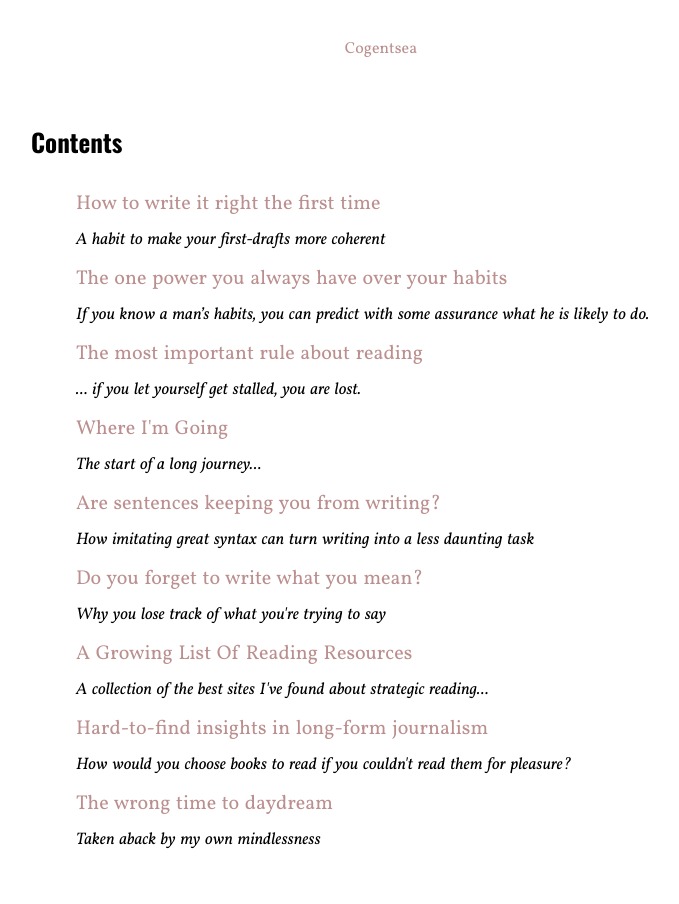
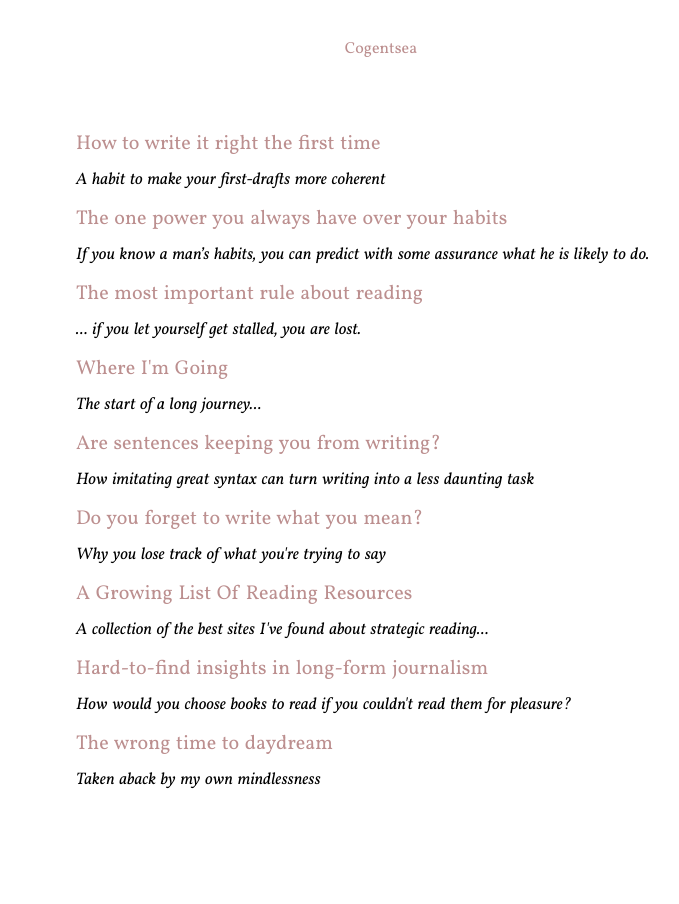
Before and after one commit to jacksoncusick/cogentsea, a Jekyll site: the page built from index.html, in a window 1280 px wide. Shown: the whole page, without its empty margins (259-938 px from the left). Built offline with Jekyll 4.4.1, drawn with Linux system fonts in a browser that asks for light colours; the list of posts is cut into pages by our own code.

Commit message:
Update index.html

```diff
--- a/index.html
+++ b/index.html
@@ -21,7 +21,7 @@ published: true
 
 <!-- Table Of Contents -->
 
-<h3 class="contents">Contents</h3>
+<h3 class="contents"></h3>
 
 <!-- This loops through the paginated posts -->
 <ul>
```
